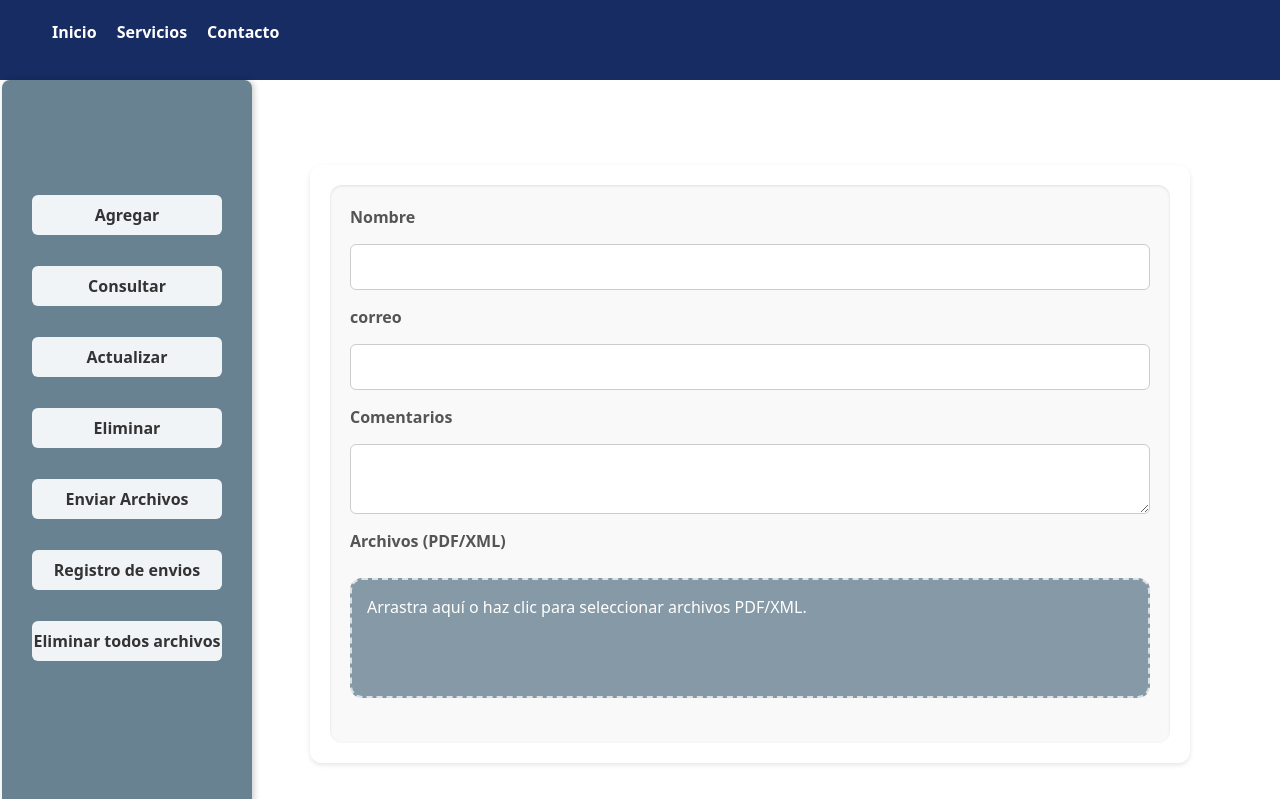
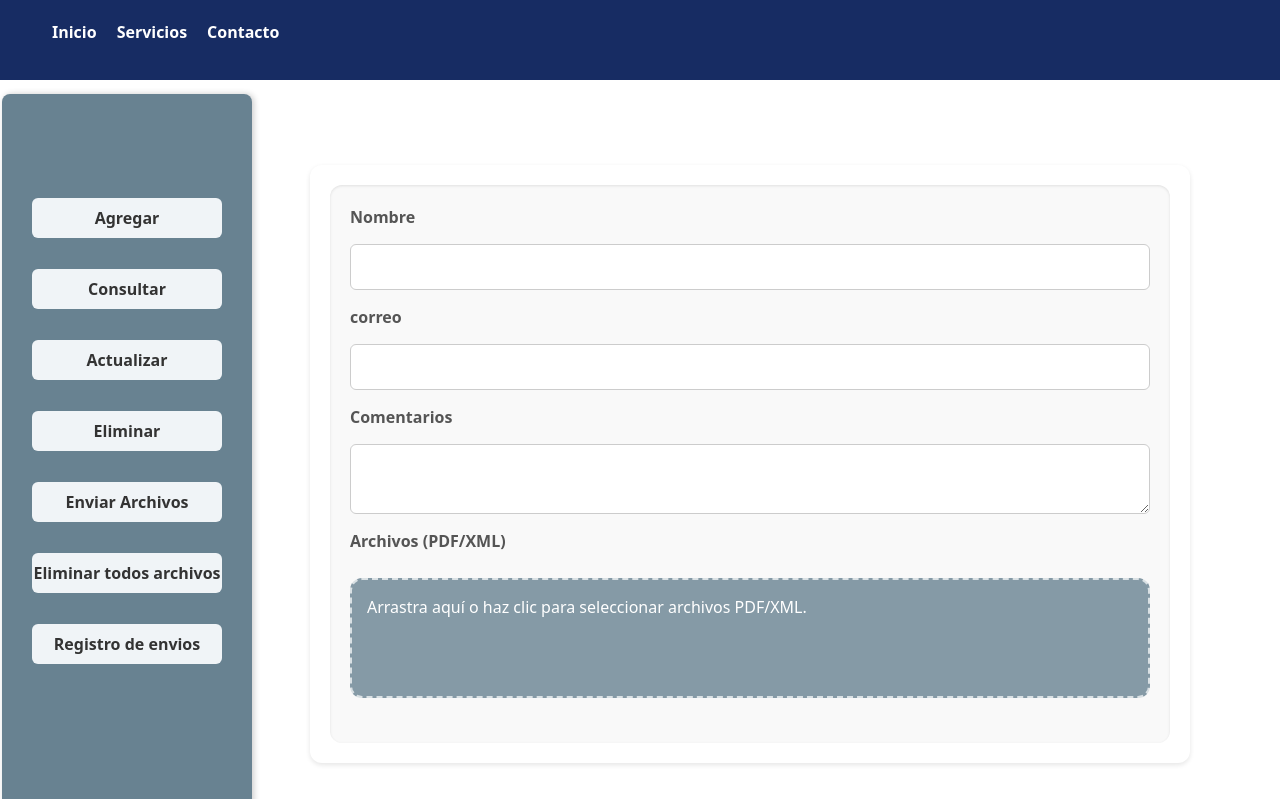
Before and after one commit to DanielCardenas199602/Proyecto_appCrud, a website: page public/index.html in a window 1280 px wide. Shown: the top 799 px of the page. Drawn offline with nearby package versions, Linux system fonts and the light colour scheme.

Commit message:
modal registro 3

```diff
--- a/public/app.css
+++ b/public/app.css
@@ -95,7 +95,7 @@
     align-items: center;
     /* centra horizontalmente */
     position: absolute;
-    top: 80px;
+    top: 94px;
     left: 2px;
     width: 250px;
     min-height: 728px;
@@ -120,7 +120,7 @@
     /* que ocupen el ancho disponible */
     align-items: center;
     /* centra los botones dentro de la caja */
-    margin-top: 87px;
+    margin-top: 76px;
 }
 
 .botones_db {
--- a/public/index.html
+++ b/public/index.html
@@ -81,11 +81,10 @@
 
 
             <button class="botones_db" type="submit" id="envio">Enviar Archivos</button>
-            <button type="button" class="botones_db  class=" btn btn-primary" data-bs-toggle="modal"
-                data-bs-target="#exampleModal">
+            <button class="botones_db" type="button" id="clear-all">Eliminar todos archivos</button>
+            <button type="button" class="botones_db  class=" btn btn-primary" data-bs-toggle="modal" data-bs-target="#exampleModal">
                 Registro de envios
             </button>
-            <button class="botones_db" type="button" id="clear-all">Eliminar todos archivos</button>
 
 
 
```
